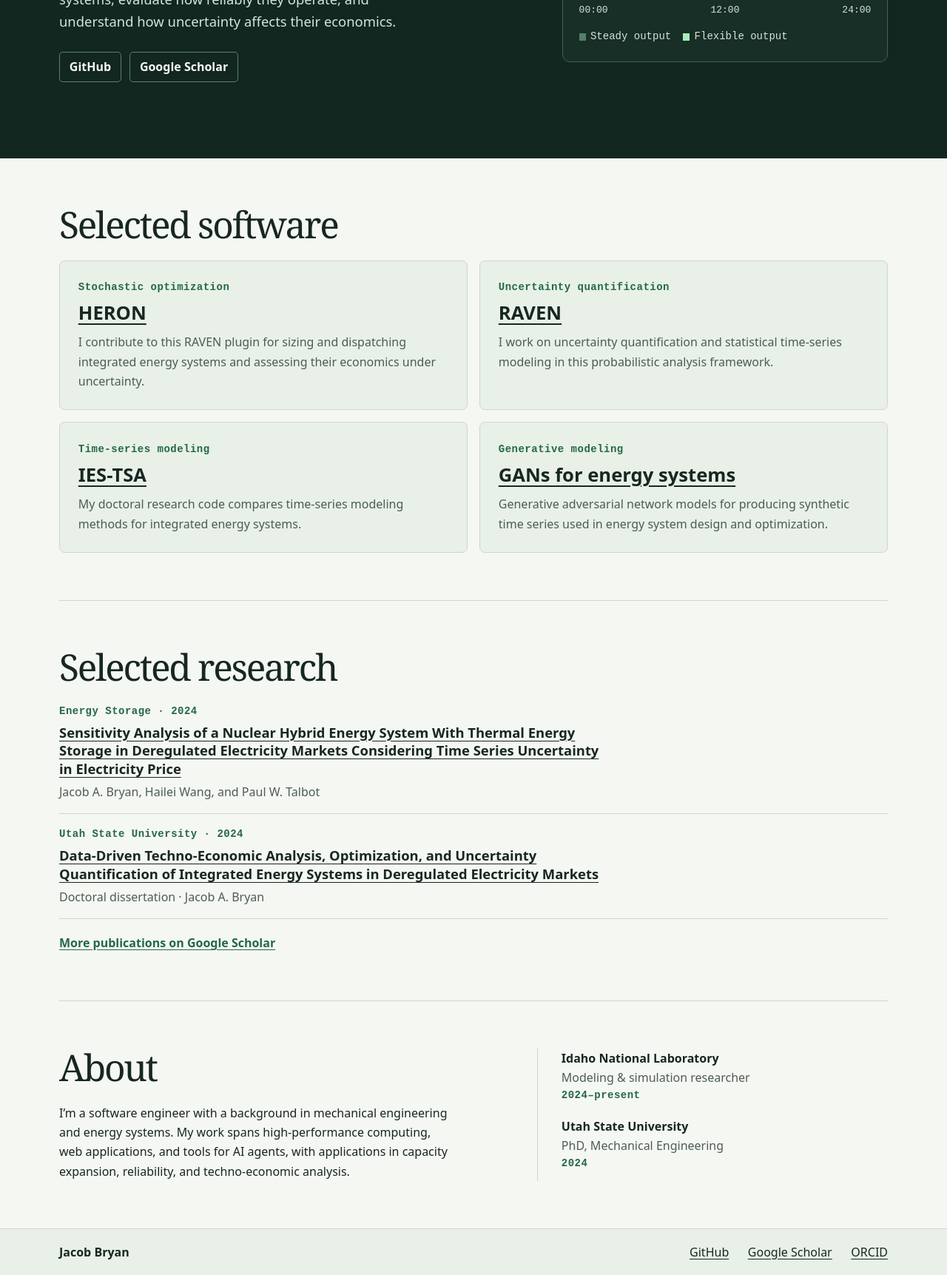
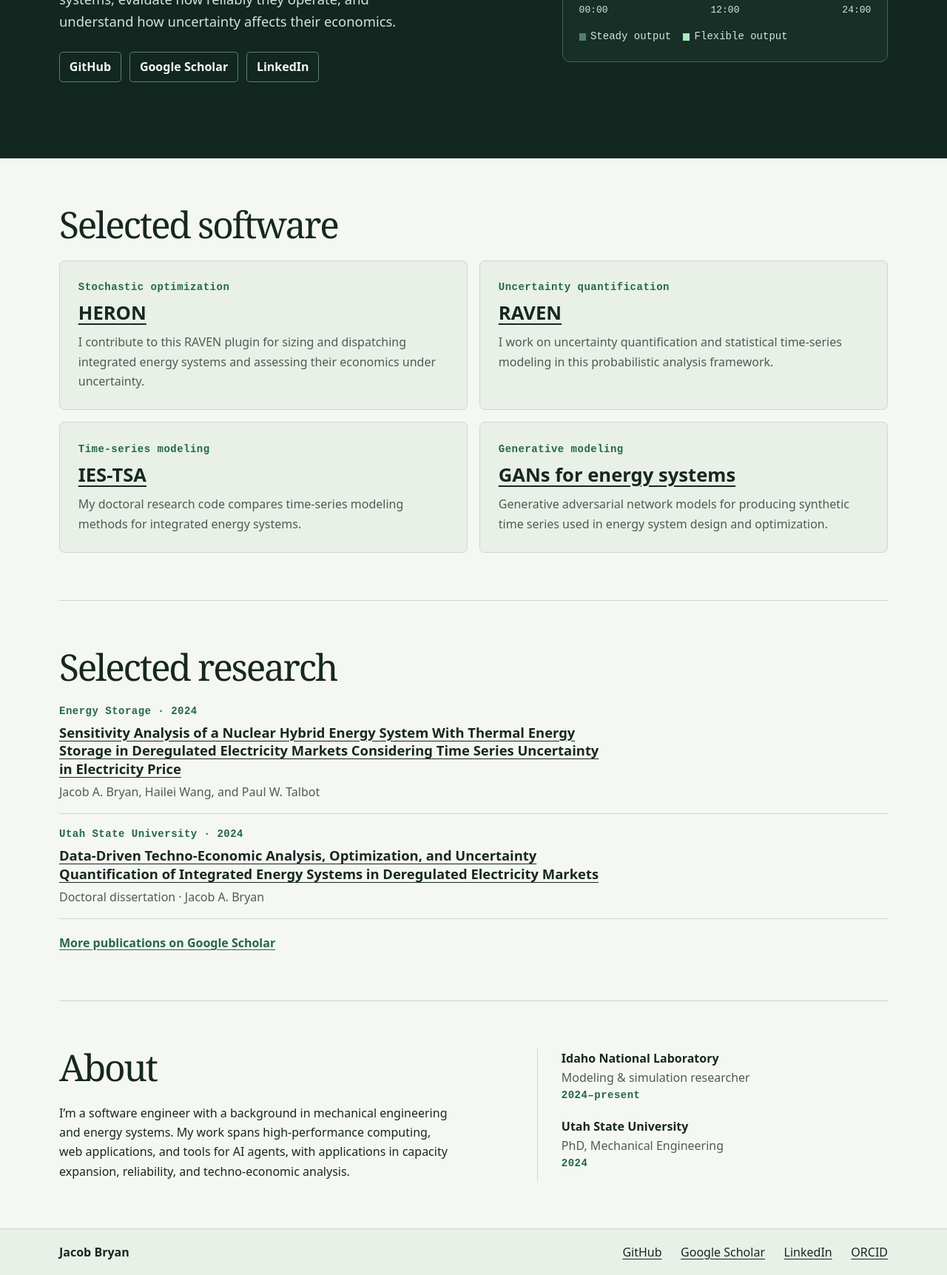
Before and after one commit to j-bryan/j-bryan.github.io, a plain HTML site: page index.html in a window 1280 px wide. Shown: the part 432-2155 px from the top of the page at 74% size. Drawn offline with Linux system fonts and the light colour scheme.

Commit message:
Add LinkedIn profile to portfolio

```diff
--- a/index.html
+++ b/index.html
@@ -29,6 +29,7 @@
           <div class="profile-links">
             <a href="https://github.com/j-bryan">GitHub</a>
             <a href="https://scholar.google.com/citations?user=eYDP_1EAAAAJ&amp;hl=en">Google Scholar</a>
+            <a href="https://www.linkedin.com/in/jacob-bryan">LinkedIn</a>
           </div>
         </div>
 
@@ -137,6 +138,7 @@
       <ul aria-label="Profiles">
         <li><a href="https://github.com/j-bryan">GitHub</a></li>
         <li><a href="https://scholar.google.com/citations?user=eYDP_1EAAAAJ&amp;hl=en">Google Scholar</a></li>
+        <li><a href="https://www.linkedin.com/in/jacob-bryan">LinkedIn</a></li>
         <li><a href="https://orcid.org/0000-0001-5735-2195">ORCID</a></li>
       </ul>
     </div>
```
